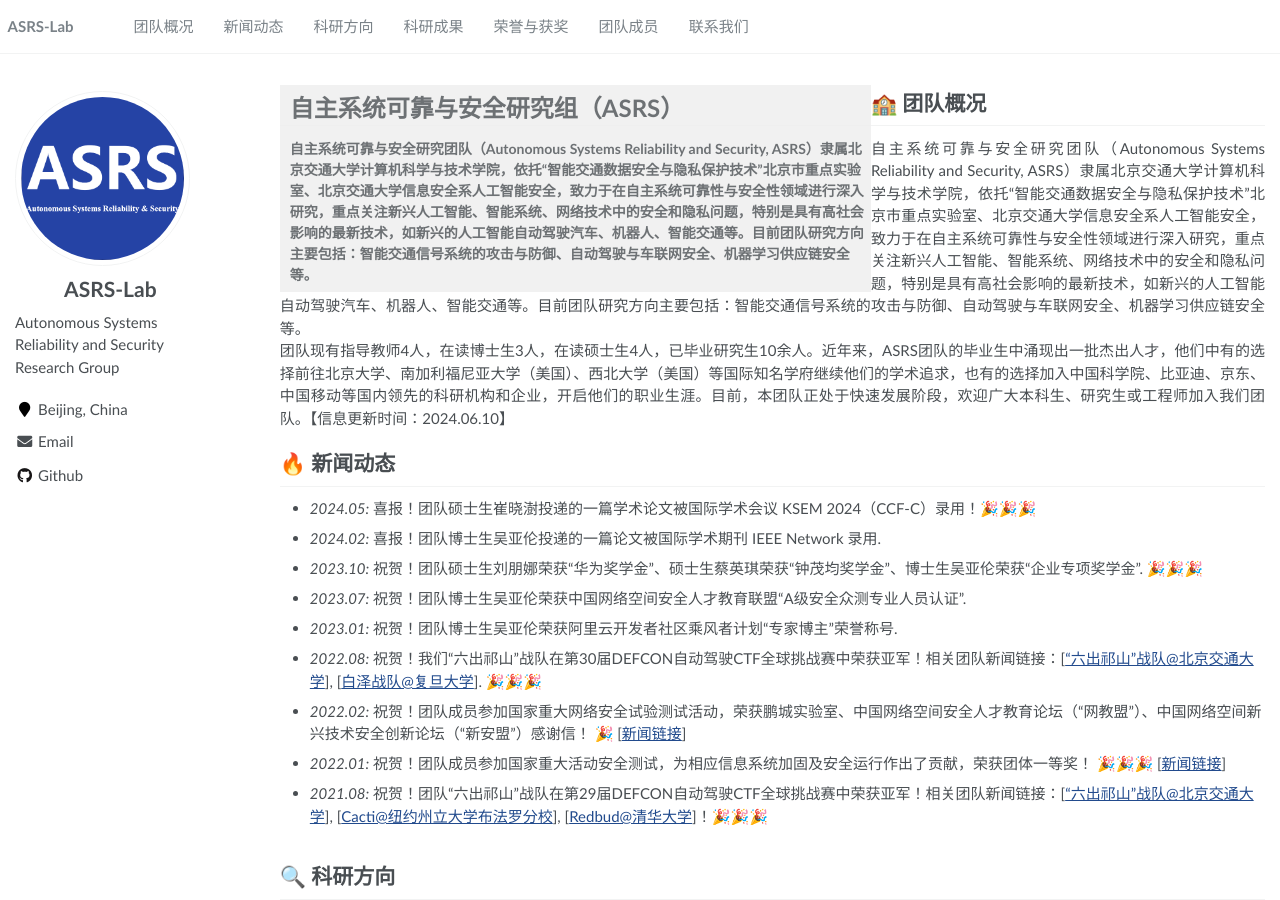
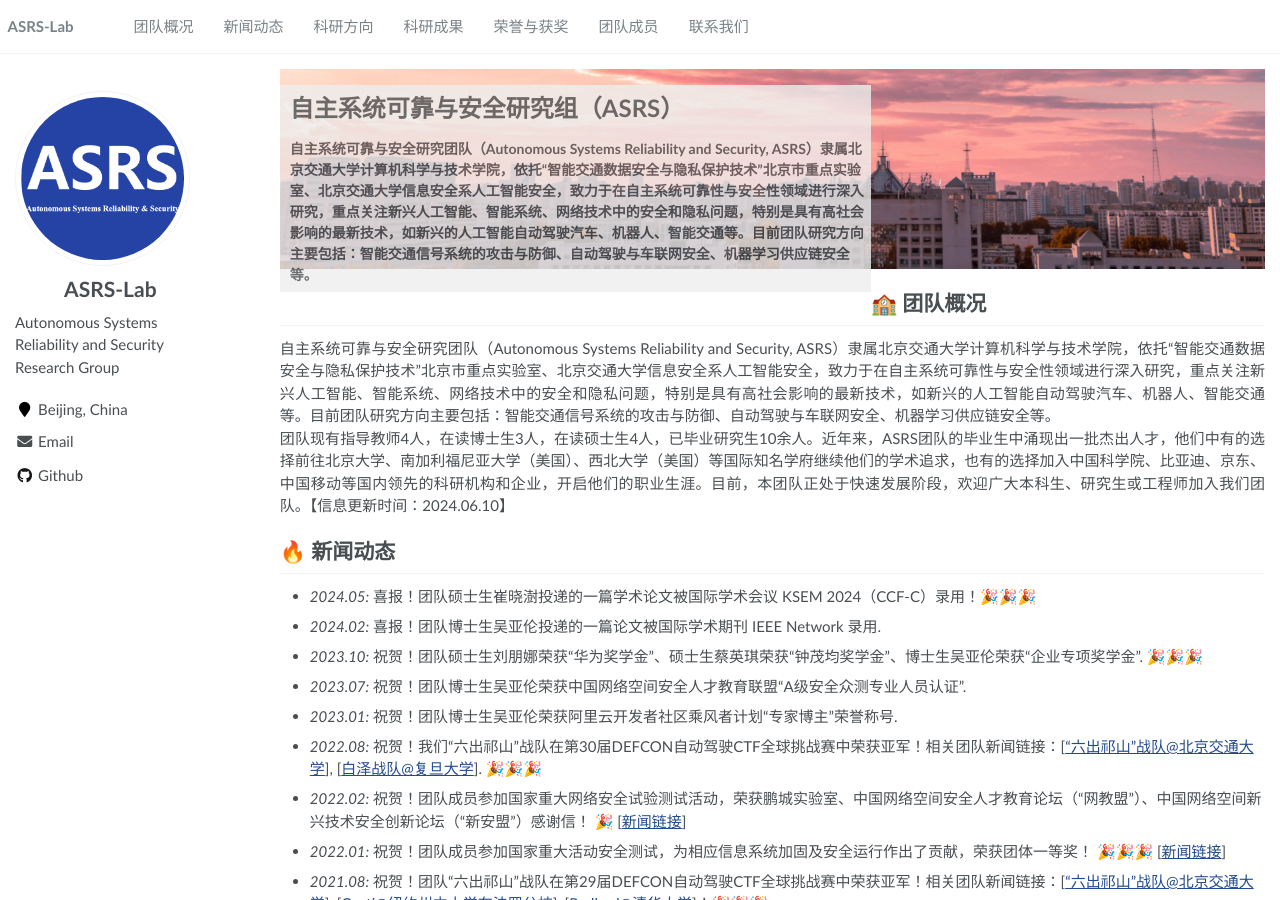
Before and after one commit to ASRS-Lab/ASRS-Lab.github.io, a Jekyll site: the page built from _pages/about.md, in a window 1280 px wide and 900 px high. Built offline with Jekyll 4.4.1, drawn with Linux system fonts in a browser that asks for light colours.

Commit message:
测试背景图片透明图层,fix bugs

```diff
--- a/_pages/about.md
+++ b/_pages/about.md
@@ -17,7 +17,7 @@ redirect_from:
 
 <!--<img src='/images/ASRS-Members.jpg' width="800px">-->
 
-<div style="background-image: url('images/background.png');">
+<div style="background-image: url('images/background.png');height: 200px;width: 100%">
   <div style="width:60%;background-color:#eeeeee;opacity:0.8;margin-top:16px;padding-left:10px;float:left;">
   <p style="font-size:24px;font-weight:bold;margin-top:5px;">自主系统可靠与安全研究组（ASRS）</p>
   <p style="font-size:14px;font-weight:bold;">
```
